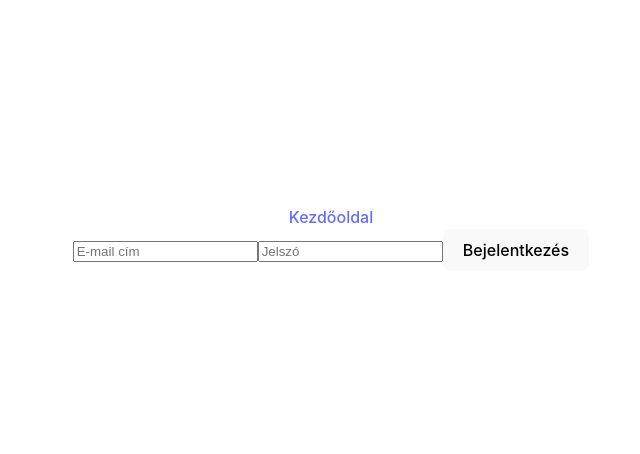
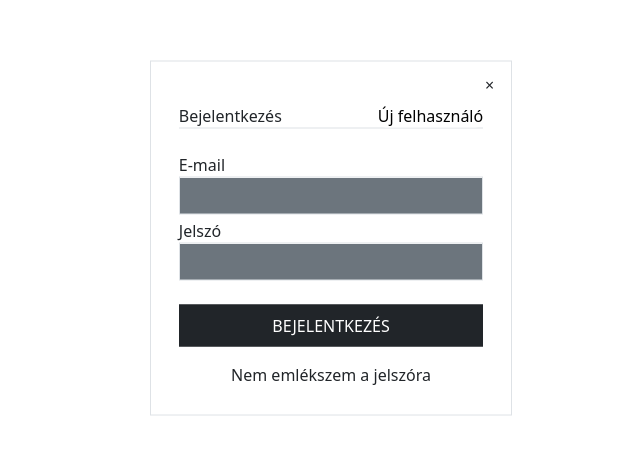
Before and after one commit to bgyorgy94/fullstack-webshop-progmatic, a React (Vite) app in the folder frontend/: page /login in a window 1280 px wide. Shown: the part 162-616 px from the top of the page, without its empty margins (309-949 px from the left). Built offline with nearby package versions, Linux system fonts and the light colour scheme; no server answers.

Commit message:
login-register modal

```diff
--- a/frontend/package.json
+++ b/frontend/package.json
@@ -12,8 +12,12 @@
   },
   "dependencies": {
     "axios": "^1.4.0",
+    "bootstrap": "^5.3.1",
     "jwt-decode": "^3.1.2",
+    "node-sass": "^9.0.0",
     "react": "^18.2.0",
+    "react-bootstrap": "^2.8.0",
+    "react-bootstrap-icons": "^1.10.3",
     "react-dom": "^18.2.0",
     "react-router-dom": "^6.14.1"
   },
@@ -30,7 +34,7 @@
     "eslint-plugin-react-hooks": "^4.6.0",
     "eslint-plugin-react-refresh": "^0.3.4",
     "prettier": "^2.8.8",
-    "sass": "^1.63.6",
+    "sass": "^1.64.1",
     "vite": "^4.3.9"
   }
 }
--- /dev/null
+++ b/frontend/src/contexts/LoginModalContext.jsx
@@ -0,0 +1,17 @@
+import { createContext, useEffect } from "react";
+import { useState } from "react";
+
+export const LoginModalContext = createContext();
+
+export function LoginModalProvider({children}){
+    const [loginModalIsOpen,setLoginModalIsOpen] = useState(false);
+    useEffect(() => {
+        setLoginModalIsOpen(false);
+    },[])
+    return(
+        <LoginModalContext.Provider value={[loginModalIsOpen,setLoginModalIsOpen]}>
+            {children}
+        </LoginModalContext.Provider>
+    )
+
+}
--- /dev/null
+++ b/frontend/src/contexts/RegisterModalContext.jsx
@@ -0,0 +1,17 @@
+import { createContext, useEffect } from "react";
+import { useState } from "react";
+
+export const RegisterModalContext = createContext();
+
+export function RegisterModalProvider({children}){
+    const [registerModalIsOpen,setRegisterModalIsOpen] = useState(false);
+    useEffect(() => {
+        setRegisterModalIsOpen(false);
+    },[])
+    return(
+        <RegisterModalContext.Provider value={[registerModalIsOpen,setRegisterModalIsOpen]}>
+            {children}
+        </RegisterModalContext.Provider>
+    )
+
+}
--- a/frontend/src/pages/Home.jsx
+++ b/frontend/src/pages/Home.jsx
@@ -1,23 +1,38 @@
-import { useContext } from 'react';
+import { useContext, useEffect } from 'react';
 import { Link } from 'react-router-dom';
 import { UserContext } from '../contexts/UserContext';
+import Login from './Login';
+import { LoginModalContext } from '../contexts/LoginModalContext';
+import { RegisterModalContext } from '../contexts/RegisterModalContext';
+import RegisterUser from './RegisterUser';
 
 export default function Home() {
   const [user] = useContext(UserContext);
-
+  const [loginModalIsOpen,setLoginModalIsOpen] = useContext(LoginModalContext);
+  const [registerModalIsOpen,setRegisterModalIsOpen] = useContext(RegisterModalContext);
   return (
     <>
       <p>Ez lesz a kezdőoldal!</p>
       {user ? <p>Bejelentkezett felhasználó: {user.email}</p> : ''}
       <br />
-      <br />
-      <Link to="/register">Regisztráció</Link>
-      <br />
-      <br />
-      <Link to="/login">Bejelentkezés</Link>
+      <button
+        type="button"
+        className="btn btn-primary"
+        onClick={loginButton}
+        data-bs-toggle="modal"
+        data-bs-target="#exampleModal"
+        >
+      Bejelentkezés
+      </button>
       <br />
       <br />
       <Link to="/admin">Admin oldal</Link>
+
+      {loginModalIsOpen && <Login/>}
+      {registerModalIsOpen && <RegisterUser/>}
     </>
   );
+  function loginButton() {
+    setLoginModalIsOpen(true);
+  }
 }
--- a/frontend/src/pages/Login.jsx
+++ b/frontend/src/pages/Login.jsx
@@ -1,6 +1,10 @@
-import { useState } from 'react';
+import { useEffect, useState } from 'react';
 import { Link } from 'react-router-dom';
 import useLogin from '../hooks/useLogin';
+import { useContext } from 'react';
+import { LoginModalContext } from '../contexts/LoginModalContext';
+import { RegisterModalContext } from '../contexts/RegisterModalContext';
+import RegisterUser from'./RegisterUser';
 
 export default function Login() {
   const [formData, setFormData] = useState({
@@ -9,6 +13,8 @@ export default function Login() {
   });
 
 const { login } = useLogin();
+const [loginModalIsOpen,setLoginModalIsOpen] = useContext(LoginModalContext);
+const [registerModalIsOpen,setRegisterModalIsOpen] = useContext(RegisterModalContext);
 
 function clickLogin(e) {
     e.preventDefault();
@@ -17,26 +23,65 @@ export default function Login() {
 
 return (
   <>
-      <div>
-        <Link to="/">Kezdőoldal</Link>
+    <div className="container position-absolute top-50 start-50 translate-middle z-10">
+        <div className="modal-dialog modal-dialog-centered" tabIndex="-1" role="dialog" aria-labelledby="exampleModalCenterTitle">
+          <div className="modal-dialog modal-dialog-centered bg-white border p-1" role="document">
+          <div className="modal-content ">
+            <div className='d-flex justify-content-end '>
+              <button type="button" className="close btn" data-dismiss="modal" aria-label="Close" onClick={closeButton}>
+                <span>&times;</span>
+            </button>
+            </div >
+            <div className="modal-header d-flex justify-content-between border-bottom ms-4 me-4">
+                <div className="me-5"> <h5 className="modal-title fs-6 fw-normal" id="exampleModalLongTitle">Bejelentkezés</h5> </div>
+                <div className="ms-5 fs-6"> <button className="fw-light p-0 border-0 bg-white" onClick={registerButton}>Új felhasználó</button> </div>
             </div>
-      <div>
+            <div className="modal-body mt-4 ms-4 me-4">
               <form onSubmit={clickLogin}>
+              <div className="mb-1">
+                <label htmlFor="email" className="form-label d-flex m-0">E-mail</label>
                 <input
-            type="text"
-            placeholder="E-mail cím"
+                  type="email"
+                  className="form-control text-bg-secondary rounded-0"
+                  id="email"
+                  placeholder=""
                   value={formData.email}
                   onChange={(e) => setFormData({ ...formData, email: e.target.value })}
                 />
+                </div>
+                <div className="mb-3">
+                  <label htmlFor="password" className="form-label d-flex m-0">Jelszó</label>
                   <input
                     type="password"
-            placeholder="Jelszó"
+                    className="form-control text-bg-secondary rounded-0"
+                    id="password"
+                    placeholder=""
                     value={formData.password}
                     onChange={(e) => setFormData({ ...formData, password: e.target.value })}
                   />
-          <button type="submit">Bejelentkezés</button>
+                </div>
+                <div className="d-flex flex-column bd-highlight mt-4 mb-3">
+                  <button type="submit" className="btn btn-dark p-2 bd-highlight btn-lg rounded-0 fs-6" data-dismiss="modal">BEJELENTKEZÉS</button>
+                </div>
               </form>
             </div>
+            <div className="modal-footer d-flex justify-content-center mb-4">
+              <p className="fw-light fs-6">Nem emlékszem a jelszóra</p>
+            </div>
+          </div>
+        </div>
+      </div>
+    </div>
+    {registerModalIsOpen && <RegisterUser/>}
     </>
   );
+
+  function closeButton() {
+    setLoginModalIsOpen(false);
   }
+
+  function registerButton(){
+    setRegisterModalIsOpen(true);
+    setLoginModalIsOpen(false);
+  }
+}
--- a/frontend/src/pages/RegisterUser.jsx
+++ b/frontend/src/pages/RegisterUser.jsx
@@ -1,6 +1,8 @@
 import { useState } from 'react';
-import { Link } from 'react-router-dom';
 import userService from '../services/user-service';
+import { useContext } from 'react';
+import { LoginModalContext } from '../contexts/LoginModalContext';
+import { RegisterModalContext } from '../contexts/RegisterModalContext';
 
 export default function RegisterUser() {
   const [formData, setFormData] = useState({
@@ -13,32 +15,67 @@ export default function RegisterUser() {
     e.preventDefault();
     userService.register(formData).then((resp) => setMessage(resp.data.message));
   }
-
+  const [registerModalIsOpen,setRegisterModalIsOpen] = useContext(RegisterModalContext);
+  const [loginModalIsOpen,setLoginModalIsOpen] = useContext(LoginModalContext);
   return (
     <>
-      <div>
-        <Link to="/">Kezdőoldal</Link>
+    <div className="container position-absolute top-50 start-50 translate-middle z-2">
+        <div className="modal-dialog modal-dialog-centered" tabIndex="-1" role="dialog" aria-labelledby="example-ModalCenterTitle">
+          <div className="modal-dialog modal-dialog-centered bg-white border p-1" role="document">
+          <div className="modal-content ">
+            <div className='d-flex justify-content-end '>
+              <button type="button" className="close btn" data-dismiss="modal" aria-label="close" onClick={closeButton}>
+                <span>&times;</span>
+            </button>
+            </div >
+            <div className="modal-header d-flex justify-content-between border-bottom ms-4 me-4">
+                <div className="me-5"> <button className="fw-light p-0 border-0 bg-white" id="example-ModalLongTitle" onClick={loginButton}>Bejelentkezés</button> </div>
+                <div className="ms-5 fs-6"> <h5 className=" fs-6 fw-normal">Új felhasználó</h5> </div>
             </div>
-      <div>
+            <div className="modal-body mt-4 ms-4 me-4">
               <form>
+              <div className="mb-1">
+                <label htmlFor="Email" className="form-label d-flex m-0">E-mail</label>
                 <input
-            type="text"
-            placeholder="E-mail cím"
+                  type="email"
+                  className="form-control text-bg-secondary rounded-0"
+                  id="Email"
+                  placeholder=""
                   value={formData.email}
                   onChange={(e) => setFormData({ ...formData, email: e.target.value })}
                 />
+                </div>
+                <div className="mb-3">
+                  <label htmlFor="Password" className="form-label d-flex m-0">Jelszó</label>
                   <input
                     type="password"
-            placeholder="Jelszó"
+                    className="form-control text-bg-secondary rounded-0"
+                    id="Password"
+                    placeholder=""
                     value={formData.password}
                     onChange={(e) => setFormData({ ...formData, password: e.target.value })}
                   />
-          <button type="submit" onClick={register}>
-            Regisztráció
-          </button>
+                </div>
+                <div className="d-flex flex-column bd-highlight mt-4 mb-3">
+                  <button type="submit" onClick={register} className="btn btn-dark p-2 bd-highlight btn-lg rounded-0 fs-6" data-dismiss="modal">REGISZTRÁCIÓ</button>
+                </div>
               </form>
+            </div>
+            <div className="modal-footer d-flex justify-content-center mb-3">
               <p>{message}</p>
+            </div>
+          </div>
+        </div>
+      </div>
     </div>
     </>
   );
+  function closeButton() {
+    setRegisterModalIsOpen(false);
+
   }
+  function loginButton(){
+    setLoginModalIsOpen(true);
+    setRegisterModalIsOpen(false);
+  }
+}
--- /dev/null
+++ b/frontend/src/style.scss
@@ -0,0 +1 @@
+@import '../node_modules/bootstrap/scss/bootstrap.scss';
```
Also changed, not shown: frontend/src/App.jsx (+9 -1 lines), 1 other file (tests, documents, lock files or other folders). Lines whose indentation alone changed are shown as unchanged.
